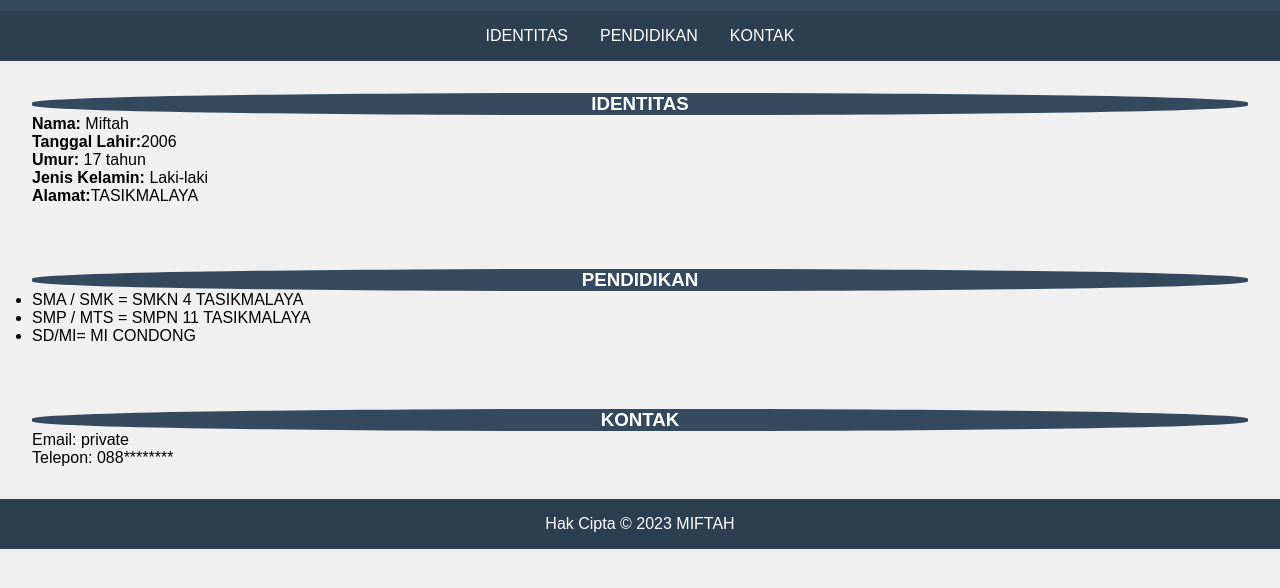
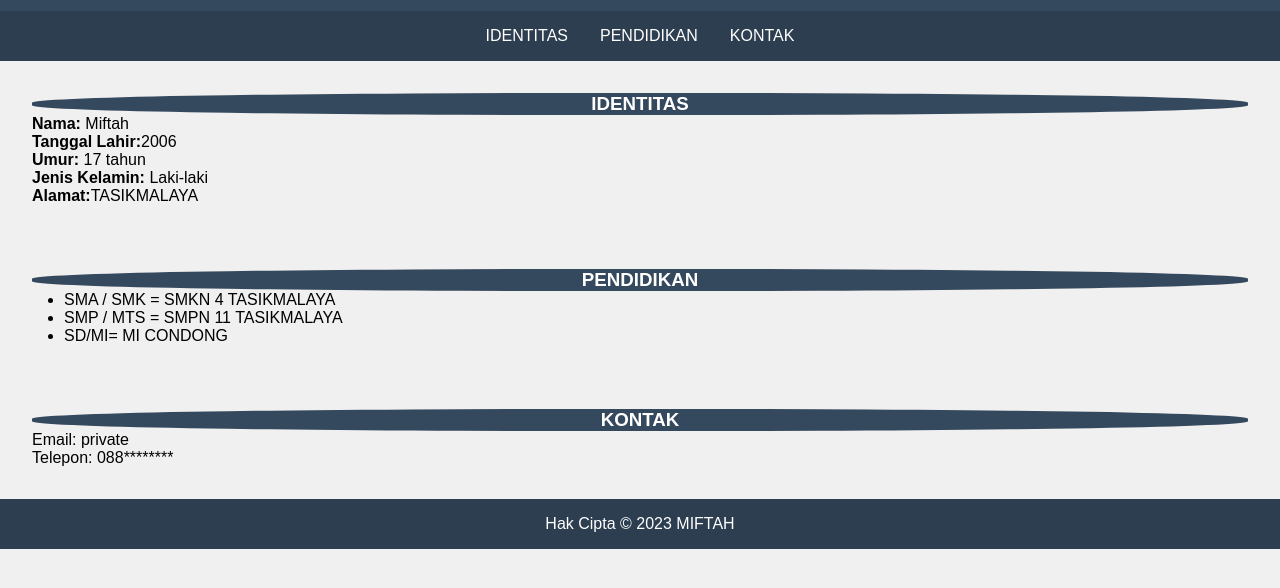
Before and after one commit to miftahpj/miftahpj.github.io, a plain HTML site: page index.html in a window 1280 px wide. Shown: the part 152-740 px from the top of the page. Drawn offline with Linux system fonts and the light colour scheme.

Commit message:
styles.css

```diff
--- a/styles.css
+++ b/styles.css
@@ -54,7 +54,7 @@ section {
     padding: 2rem;
 }
 
-#achievements ul {
+#pendidikan ul {
     padding-left: 2rem;
 }
 
```
